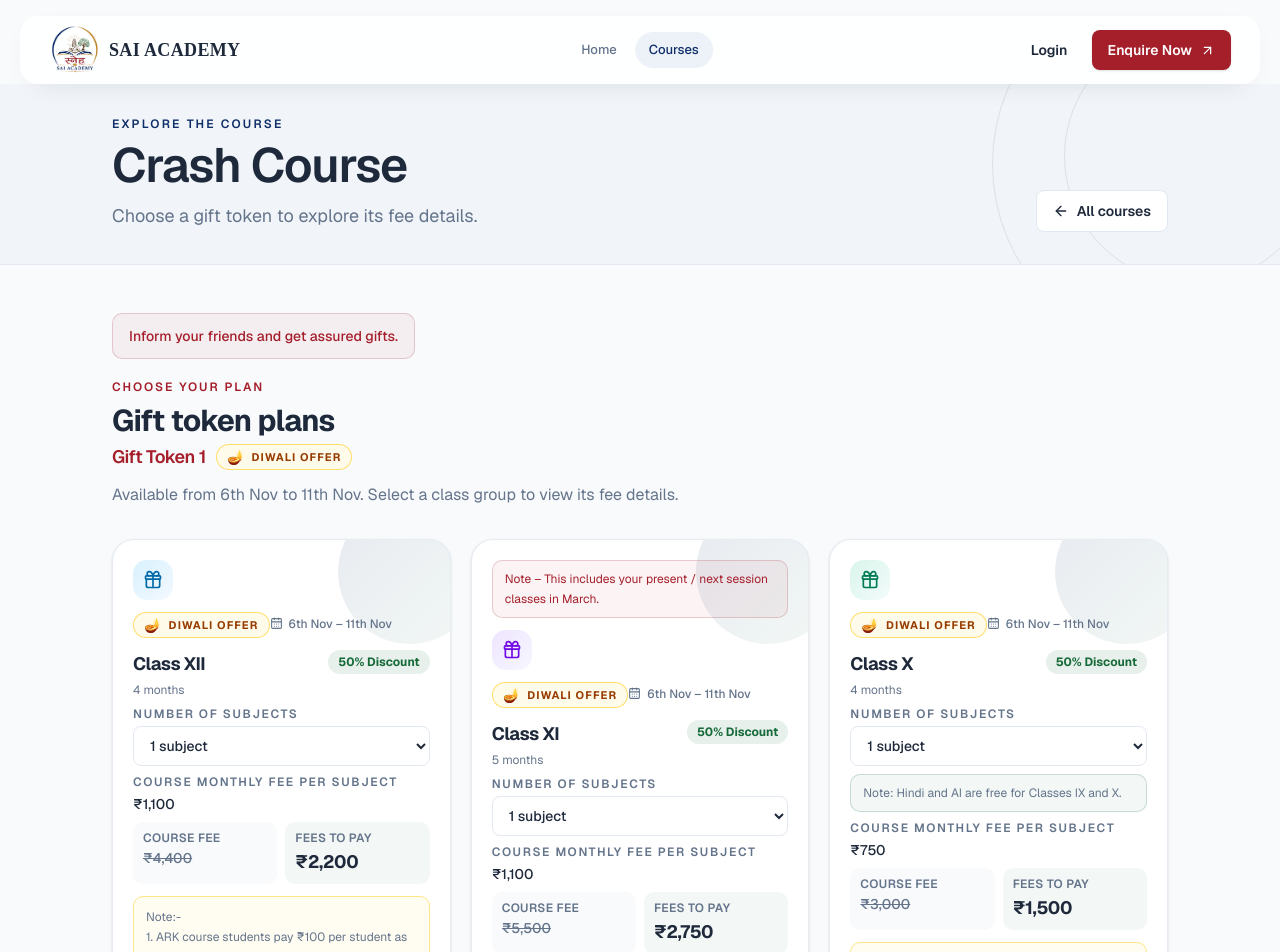
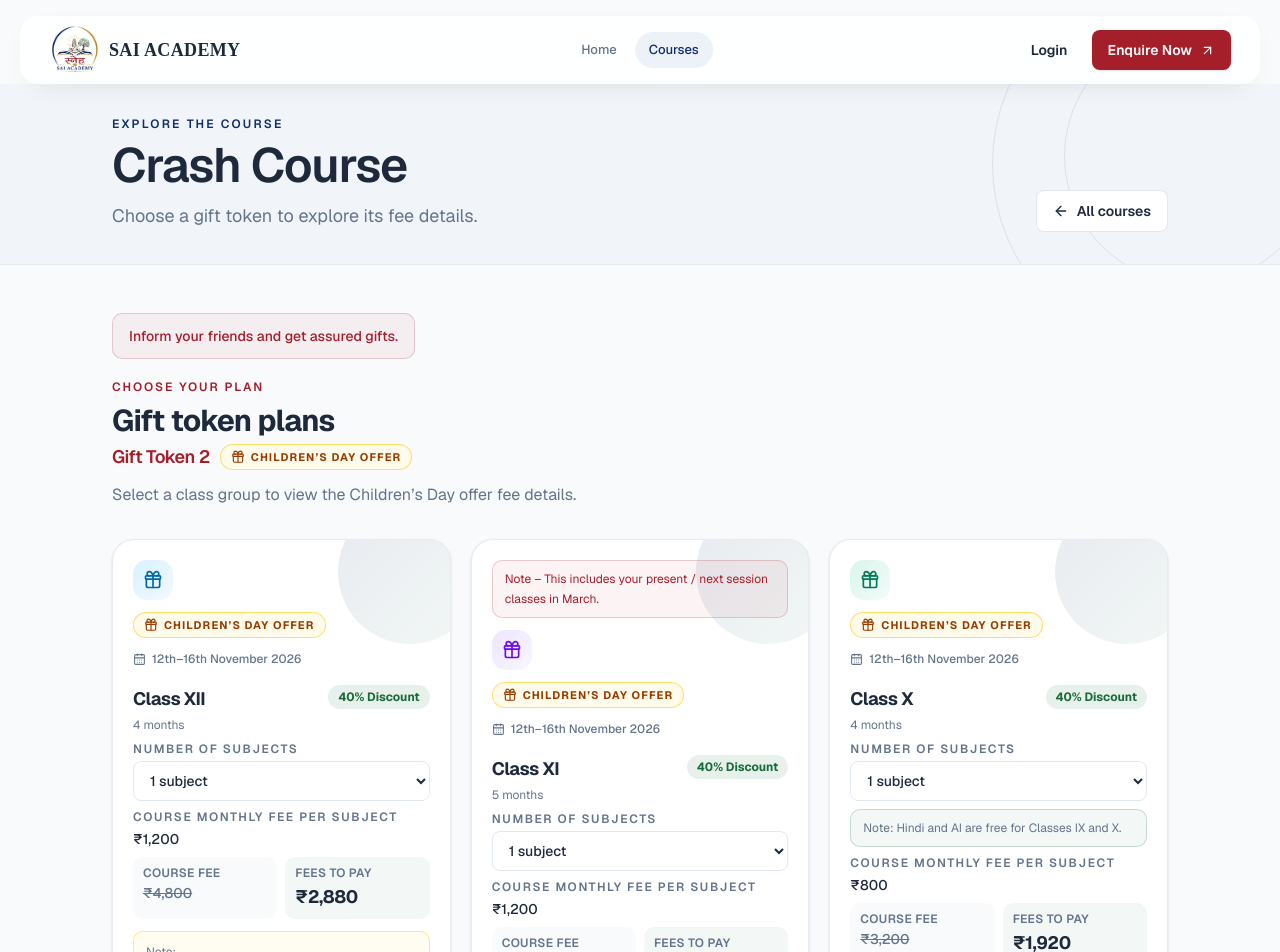
Before and after one commit to nikhilgoswami99/Sai-Academy-LMS, a Next.js app: page /courses/crash-course in a window 1280 px wide. Shown: the top 952 px of the page. Built offline with nearby package versions, Linux system fonts and the light colour scheme.

Commit message:
feat: update Gift Token details and fees for Children’s Day offer

```diff
--- a/app/(website)/courses/[slug]/actions.ts
+++ b/app/(website)/courses/[slug]/actions.ts
@@ -36,8 +36,8 @@ export async function saveEnrollmentRequest(input: unknown) {
       headers: { "content-type": "application/json" },
       body: JSON.stringify({
         ...parsed.data,
-        // All six class cards are part of Gift Token 1.
-        tokenId: 1,
+        // All six class cards are part of Gift Token 2.
+        tokenId: 2,
         paymentStatus: "Pending",
         submittedAt: new Date().toISOString(),
         secret,
--- a/app/(website)/courses/[slug]/gift-token-fees.tsx
+++ b/app/(website)/courses/[slug]/gift-token-fees.tsx
@@ -26,8 +26,8 @@ const tokens = [
     id: 1,
     classes: "XII",
     months: 4,
-    feePerSubject: 1100,
-    totalFee: 1100 * 4,
+    feePerSubject: 1200,
+    totalFee: 1200 * 4,
     discount: 50,
     payment: "One-time payment",
     includes: [
@@ -40,8 +40,8 @@ const tokens = [
     id: 2,
     classes: "XI",
     months: 5,
-    feePerSubject: 1100,
-    totalFee: 1100 * 5,
+    feePerSubject: 1200,
+    totalFee: 1200 * 5,
     discount: 50,
     payment: "One-time payment",
     includes: [
@@ -54,8 +54,8 @@ const tokens = [
     id: 3,
     classes: "X",
     months: 4,
-    feePerSubject: 750,
-    totalFee: 750 * 4,
+    feePerSubject: 800,
+    totalFee: 800 * 4,
     discount: 50,
     payment: "One-time payment",
     includes: [
@@ -68,8 +68,8 @@ const tokens = [
     id: 4,
     classes: "IX",
     months: 5,
-    feePerSubject: 750,
-    totalFee: 750 * 5,
+    feePerSubject: 800,
+    totalFee: 800 * 5,
     discount: 50,
     payment: "One-time payment",
     includes: [
@@ -126,22 +126,26 @@ const formatCurrency = (amount: number) =>
     maximumFractionDigits: 0,
   }).format(amount);
 
-function getDiscountRate(token: GiftToken) {
+function getDiscountRate(token: GiftToken, subjectCount: number) {
+  if (token.id <= 2) return subjectCount === 1 ? 40 : 50;
+  if (token.id <= 4) return subjectCount <= 2 ? 40 : 50;
   return token.discount;
 }
 
 function calculateFee(token: GiftToken, subjectCount: number) {
   const chargeableSubjects = token.id >= 3 ? Math.min(subjectCount, 4) : subjectCount;
   const courseFee = chargeableSubjects * token.totalFee;
-  const discountRate = getDiscountRate(token);
-  const total = courseFee * (1 - discountRate / 100);
-  const discountAmount = courseFee - total;
+  const discountRate = getDiscountRate(token, subjectCount);
+  const discountAmount = courseFee * (discountRate / 100);
+  const lateFee = token.id >= 5 ? 100 : 0;
+  const total = courseFee - discountAmount + lateFee;
 
   return {
     courseFee,
     discountAmount,
     total,
     discountRate,
+    lateFee,
   };
 }
 
@@ -152,7 +156,7 @@ function GiftTokenDetails({
   token: GiftToken;
   subjectCount: number;
 }) {
-  const { courseFee, discountAmount, total, discountRate } = calculateFee(
+  const { courseFee, discountAmount, total, discountRate, lateFee } = calculateFee(
     token,
     subjectCount,
   );
@@ -177,7 +181,7 @@ function GiftTokenDetails({
           <div className="relative pr-8">
             <span className="inline-flex items-center gap-2 rounded-full bg-white/10 px-3 py-1.5 text-xs font-semibold tracking-wide text-white/90">
               <Sparkles aria-hidden="true" size={14} />
-              Gift Token 1 • Crash Course
+              Gift Token 2 • Crash Course
             </span>
             <DialogHeader className="mt-4 gap-2 text-left">
               <DialogTitle className="text-2xl font-bold tracking-tight text-white sm:text-3xl">
@@ -208,13 +212,11 @@ function GiftTokenDetails({
                   {100 - discountRate}% payable
                 </span>
                 <span className="mt-2 inline-flex items-center gap-1.5 rounded-full border border-amber-300/70 bg-amber-50 px-2.5 py-1 text-[11px] font-bold uppercase tracking-[0.1em] text-amber-800">
-                  <span aria-hidden="true" className="text-sm leading-none">
-                    🪔
-                  </span>
-                  Diwali Offer
+                  <Gift aria-hidden="true" size={14} />
+                  Children’s Day Offer
                 </span>
                 <span className="mt-1 text-[12px] leading-4">
-                  Applicable till 11th of November 2026
+                  Valid 12th–16th November 2026
                 </span>
               </div>
             </div>
@@ -243,6 +245,12 @@ function GiftTokenDetails({
                   −{formatCurrency(discountAmount)}
                 </span>
               </div>
+              {lateFee > 0 && (
+                <div className="flex flex-col gap-1 text-muted-foreground sm:flex-row sm:items-start sm:justify-between sm:gap-4">
+                  <span>Late fee</span>
+                  <span className="font-medium text-foreground">{formatCurrency(lateFee)}</span>
+                </div>
+              )}
               <div className="flex flex-col gap-1 border-t border-border/70 pt-3 font-semibold text-foreground sm:flex-row sm:items-start sm:justify-between sm:gap-4">
                 <span>Fees to pay</span>
                 <span>{formatCurrency(total)}</span>
@@ -718,25 +726,25 @@ export function GiftTokenFees() {
         </h2>
         <div className="mt-1 flex flex-wrap items-center gap-2.5">
           <h3 className="text-base font-semibold tracking-tight text-brand-red sm:text-lg">
-            Gift Token 1
+            Gift Token 2
           </h3>
           <span className="inline-flex items-center gap-1.5 rounded-full border border-amber-300/70 bg-amber-50 px-2.5 py-1 text-[11px] font-bold uppercase tracking-[0.1em] text-amber-800">
-            <span aria-hidden="true" className="text-sm leading-none">
-              🪔
-            </span>
-            Diwali Offer
+            <Gift aria-hidden="true" size={14} />
+            Children’s Day Offer
           </span>
         </div>
         <p className="mt-3 text-sm leading-6 text-muted-foreground sm:text-base">
-          Available from 6th Nov to 11th Nov. Select a class group to view its
-          fee details.
+          Select a class group to view the Children’s Day offer fee details.
         </p>
       </div>
 
       <div className="grid w-full grid-cols-1 gap-4 sm:grid-cols-2 lg:grid-cols-3 lg:gap-5">
         {tokens.map((token, index) => {
           const subjectCount = getSubjectCount(token);
-          const { courseFee, total } = calculateFee(token, subjectCount);
+          const { courseFee, total, discountRate, lateFee } = calculateFee(
+            token,
+            subjectCount,
+          );
 
           return (
             <article
@@ -760,21 +768,19 @@ export function GiftTokenFees() {
                 <Gift aria-hidden="true" size={20} />
               </span>
               <span className="mt-3 inline-flex items-center gap-1.5 rounded-full border border-amber-300/70 bg-amber-50 px-2.5 py-1 text-[11px] font-bold uppercase tracking-[0.1em] text-amber-800">
-                <span aria-hidden="true" className="text-sm leading-none">
-                  🪔
-                </span>
-                Diwali Offer
+                <Gift aria-hidden="true" size={14} />
+                Children’s Day Offer
               </span>
               <span className="mt-3 inline-flex items-center gap-1.5 text-xs font-medium text-muted-foreground">
                 <CalendarDays aria-hidden="true" size={13} />
-                6th Nov – 11th Nov
+                12th–16th November 2026
               </span>
               <span className="mt-3 flex flex-wrap items-start justify-between gap-2">
                 <span className="text-lg font-bold tracking-tight">
                   Class {token.classes}
                 </span>
                 <span className="rounded-full bg-brand-green/10 px-2.5 py-1 text-xs font-bold text-brand-green">
-                  {getDiscountRate(token)}% Discount
+                  {discountRate}% Discount
                 </span>
               </span>
               <span className="mt-1 block text-xs text-muted-foreground">
@@ -838,6 +844,11 @@ export function GiftTokenFees() {
                   </span>
                 </div>
               </div>
+              {lateFee > 0 && (
+                <p className="mt-2 text-xs font-medium text-muted-foreground">
+                  Includes ₹100 late fee.
+                </p>
+              )}
               <div className="mt-3 space-y-1 rounded-lg border border-amber-200 bg-amber-50/70 px-3 py-2.5 text-[11px] leading-4 text-muted-foreground sm:text-xs sm:leading-5">
                 <p>
                   Note:- <br /> 1. ARK course students pay ₹100 per student as
@@ -880,7 +891,7 @@ export function GiftTokenFees() {
       </div>
 
       <p className="mt-8 rounded-xl border border-border bg-secondary/60 px-5 py-4 text-center text-sm font-medium leading-6 text-foreground">
-        Gift Token 2 will start from 12th November with increased fees.
+        Children’s Day Offer under Gift Token 2 is valid from 12th to 16th November 2026.
       </p>
 
       <Dialog open={detailsOpen} onOpenChange={setDetailsOpen}>
```
